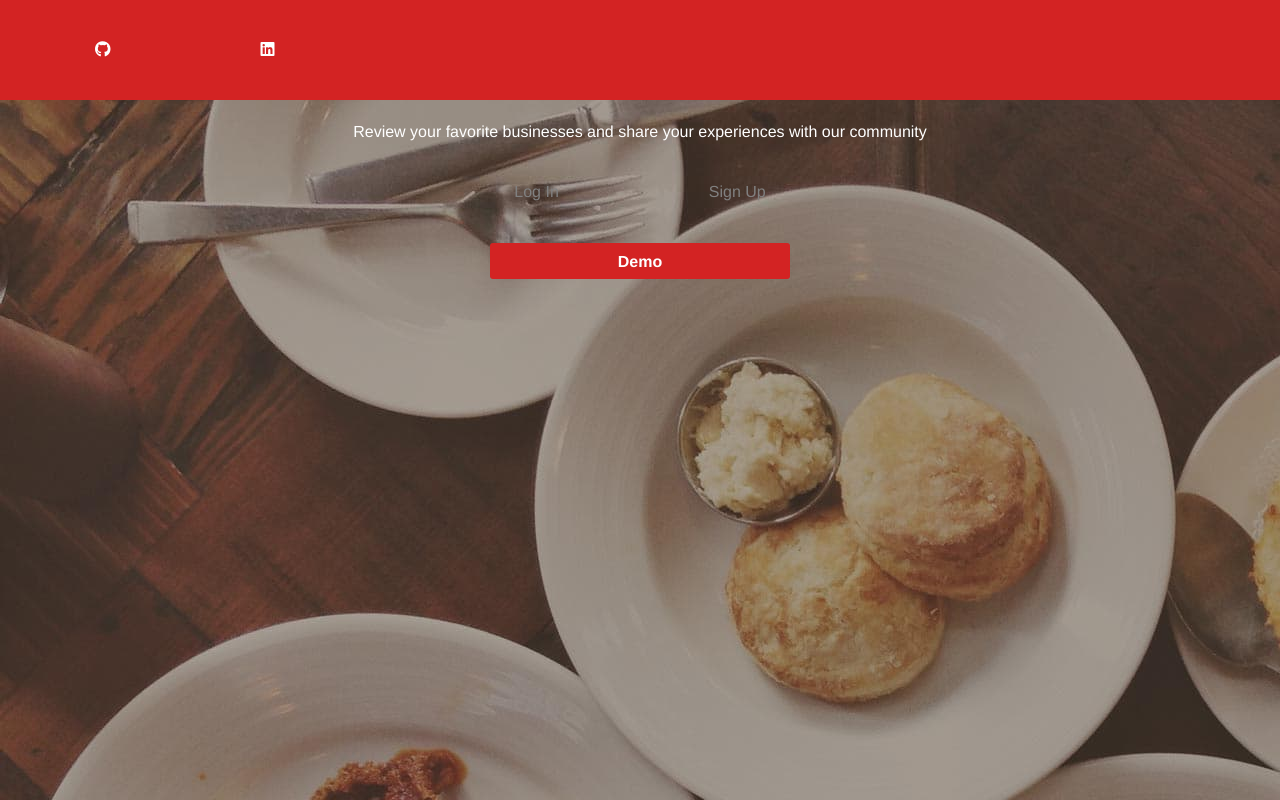
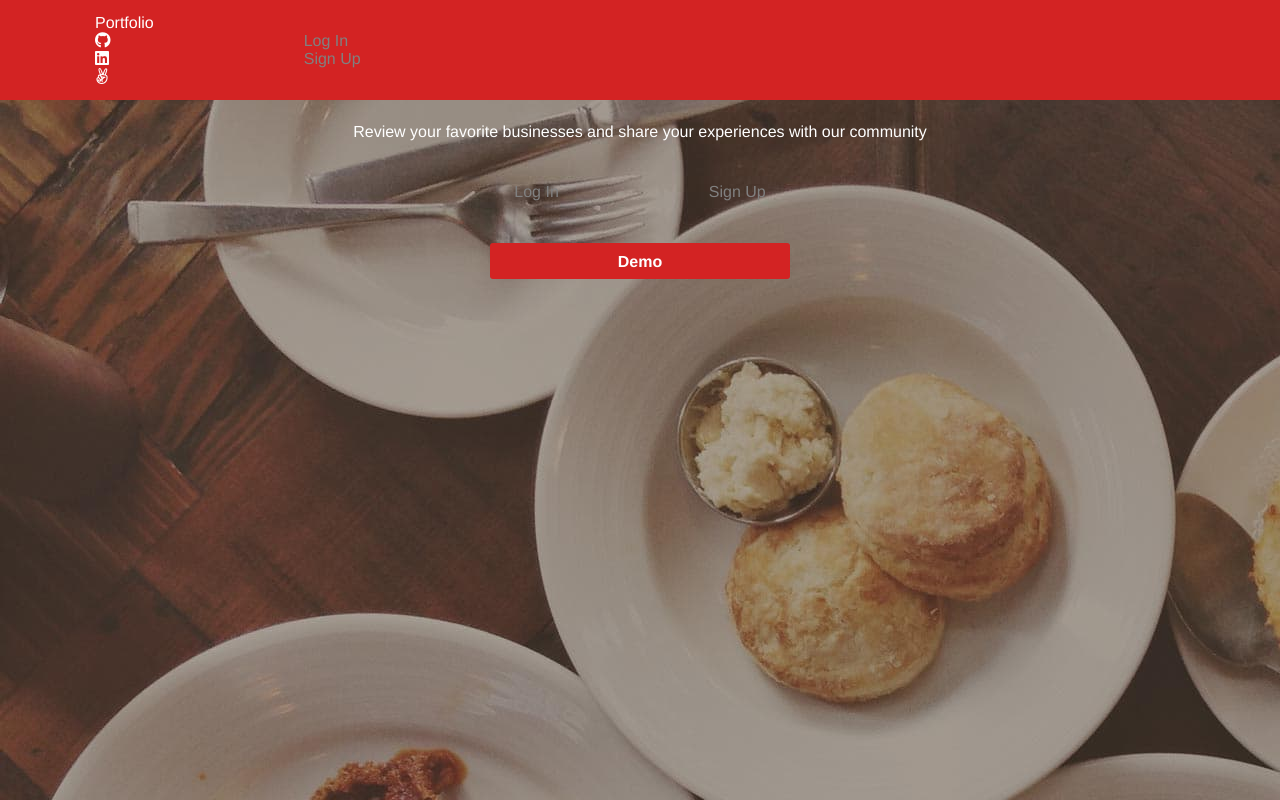
Before and after one commit to srvorkap/BusinessReview, a React (Create React App) app in the folder frontend/: page / in a window 1280 px wide. Built offline with nearby package versions, Linux system fonts and the light colour scheme; no server answers.

Commit message:
Positioning navbar

```diff
--- a/frontend/src/components/Navigation/index.js
+++ b/frontend/src/components/Navigation/index.js
@@ -7,47 +7,18 @@ import "./Navigation.css";
 function Navigation({ isLoaded }) {
     const sessionUser = useSelector(state => state.session.user);
 
-    let sessionLinks;
-    if (sessionUser) {
-        sessionLinks = (
-            <>
-                <div className="margin-right">
-                    <NavLink to="/businesses" id="business-navlink">
-                        Businesses
-                    </NavLink>
-                </div>
-                <div>
-                    <ProfileButton
-                        user={sessionUser}
-                        className="margin-right"
-                    />
-                </div>
-            </>
-        );
-    } else {
-        sessionLinks = (
-            <>
-                {/* <div>
-                    <NavLink exact to="/" className="links margin-right">
-                        Home
-                    </NavLink>
-                </div> */}
-                <div>
-                    <NavLink to="/login" className="links margin-right">
-                        Log In
-                    </NavLink>
-                </div>
-                <div>
-                    <NavLink to="/signup" className="links margin-right">
-                        Sign Up
-                    </NavLink>
-                </div>
-            </>
-        );
-    }
-
     return (
         <div id="navbar">
+
+
+            <div id="navbar-center">
+                <div className="margin-right">
+                    <a href="https://srvorkap.github.io/" target="_blank">
+                        <span id="github-icon">
+                            <div>Portfolio</div>
+                        </span>
+                    </a>
+                </div>
                 <div className="margin-right">
                     <a href="https://github.com/srvorkap" target="_blank">
                         <span id="github-icon">
@@ -65,7 +36,50 @@ function Navigation({ isLoaded }) {
                         </span>
                     </a>
                 </div>
-            <div id="navbar-conditional">{isLoaded && sessionLinks}</div>
+                <div className="margin-right">
+                    <a href="https://angel.co/u/srdan-vorkapic" target="_blank">
+                        <span id="linkedin-icon">
+                            <i class="fab fa-angellist"></i>
+                        </span>
+                    </a>
+                </div>
+                {sessionUser && (
+                    <div className="margin-right">
+                        <NavLink to="/businesses" id="business-navlink">
+                            Businesses
+                        </NavLink>
+                    </div>
+                )}
+            </div>
+
+            <div id="navbar-right">
+                {sessionUser ? (
+                    <div>
+                        <ProfileButton
+                            user={sessionUser}
+                            className="margin-right"
+                        />
+                    </div>
+                ) : (
+                    <>
+                        <div>
+                            <NavLink to="/login" className="links margin-right">
+                                Log In
+                            </NavLink>
+                        </div>
+                        <div>
+                            <NavLink
+                                to="/signup"
+                                className="links margin-right"
+                            >
+                                Sign Up
+                            </NavLink>
+                        </div>
+                    </>
+                )}
+            </div>
+
+
         </div>
     );
 }
```
Lines whose indentation alone changed are shown as unchanged.
